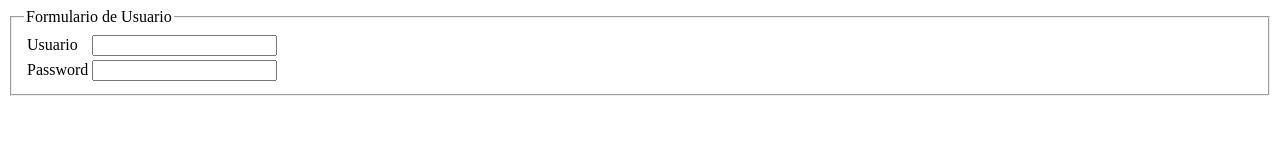
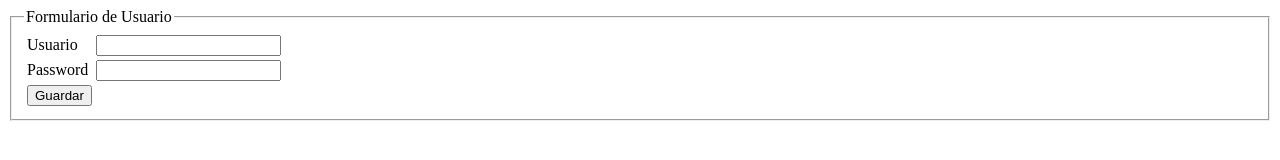
Before and after one commit to Cc4s4s/Formulario2, a plain HTML site: page index.html in a window 1280 px wide. Drawn offline with Linux system fonts and the light colour scheme.

Commit message:
Insertando Boton

```diff
--- a/index.html
+++ b/index.html
@@ -23,6 +23,11 @@
                         <td><input type="password" name="f_clave" value=""></td>
                     </tr>
 
+
+                    <tr>
+                        <td><input type="submit" name="btn_Guardar" value="Guardar"></td>
+                    </tr>
+
                 </table>
             </fieldset>
         </form>
```
